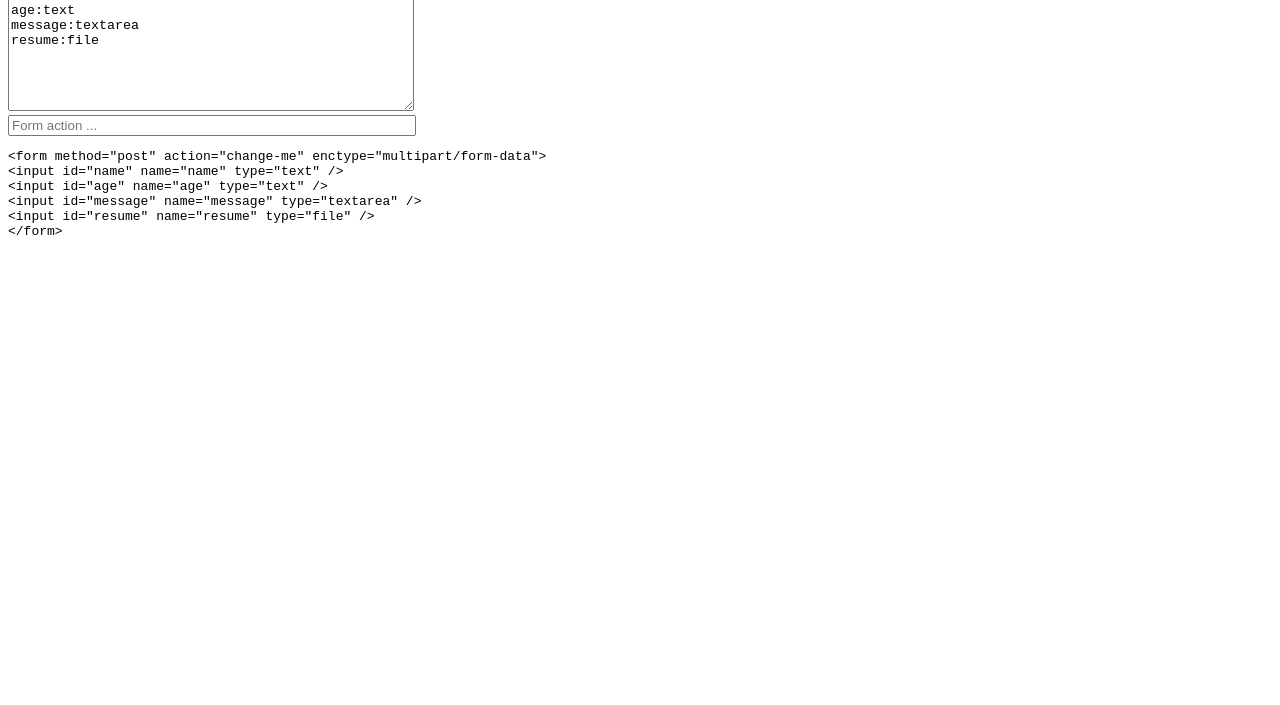
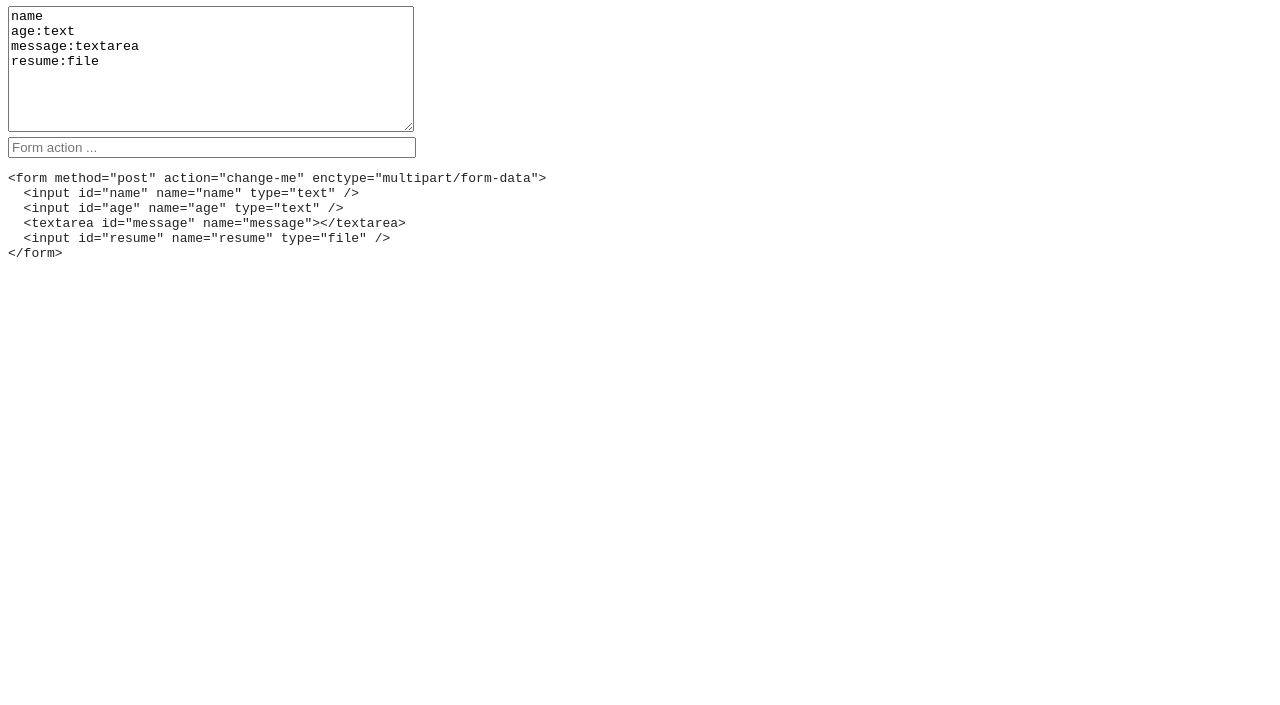
Before and after one commit to staticwebtools/formbuilder, a plain HTML site: page index.html in a window 1280 px wide. Shown: the part 95-800 px from the top of the page. Drawn offline with nearby package versions, Linux system fonts and the light colour scheme.

Commit message:
minor tweaks

```diff
--- a/app.js
+++ b/app.js
@@ -5,6 +5,17 @@
   var configInput = $('#config'),
     actionInput = $('#action'),
     formOutput = $('#form-output');
+
+  function splitInto(input, separator, tokenCount){
+    var tokens = input.split(separator), outTokens = [];
+
+    outTokens = tokens.splice(0, tokenCount - 1);
+    if (tokens.length > 0){
+      outTokens.push(tokens.join(separator));
+    }
+
+    return outTokens;
+  }
 
   // source: http://stackoverflow.com/a/901144/24105
   function getParameterByName(name, url) {
@@ -28,7 +39,9 @@
       return null;
     }
 
-    var name, type;
+    var name, type,
+      firstIndex = line.indexOf(":"),
+      secondIndex = line.indexOf(":"),
 
     [name, type] = line.split(":");
 
@@ -43,9 +56,9 @@
   // takes a config in the form of and returns a list of html elements
   //    input:name
   //    text:age
-  //    textarea:message
+  //    textarea:message:Default message here
   //    file:resume
-  //    submit:Save
+  //    save:submit:Send Message
   function parseForm(config) {
     return config.replace(/\r\n/, "\n")
       .replace(/\r/, "\n")
@@ -56,8 +69,16 @@
 
   var renderers = {
     text: function({id, name, type}){
-      return `<input id="${id}" name="${name}" type="${type}" />`;
-    }
+      return `  <input id="${id}" name="${name}" type="${type}" />`;
+    },
+    textarea: function({id, name}){
+      return `  <textarea id="${id}" name="${name}"></textarea>`;
+    },
+    submit: function({id, name}){
+      id = id.toLowerCase().replace(/[^a-z_0-9-]/, '-').replace(/-+/, '-');
+      return `  <button id="${id}" type='submit'>${name}</button>`;
+    },
+
   }
 
   // takes a config in the form of
--- a/index.html
+++ b/index.html
@@ -4,22 +4,34 @@
     <meta charset="utf-8" />
     <meta name="viewport" content="width=device-width" />
     <title>HTML Form Builder</title>
+    <link href="https://fonts.googleapis.com/css?family=Source+Code+Pro" rel="stylesheet">
     <style type="text/css" media="screen">
+      body {
+        font-family: 'Source Code Pro', monospace;
+        color: #222;
+        border-top: solid 10px #f57f17;
+        margin: 0;
+        padding: 0;
+      }
+      #container{
+        padding: 8px;
+      }
       #action, #config{width: 400px;}
     </style>
   </head>
   <body>
+    <div id=container>
     <h1>HTML Form Builder</h1>
     <textarea id="config" rows="8" cols="40">
 name
 age:text
 message:textarea
-resume:file
-    </textarea>
+resume:file</textarea>
     <br />
     <input type="text" id="action" placeholder='Form action ...' />
     <pre id='form-output'>
     </pre>
+    </div>
     <script type="text/javascript" charset="utf-8" src="https://code.jquery.com/jquery-3.1.1.slim.min.js"></script>
     <script type="text/javascript" charset="utf-8" src='app.js'></script>
   </body>
```
Also changed, not shown: bolt.png (added).
